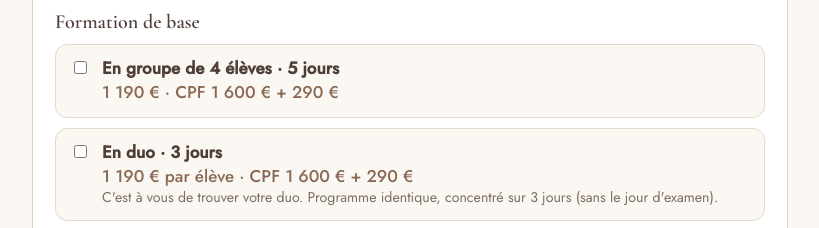
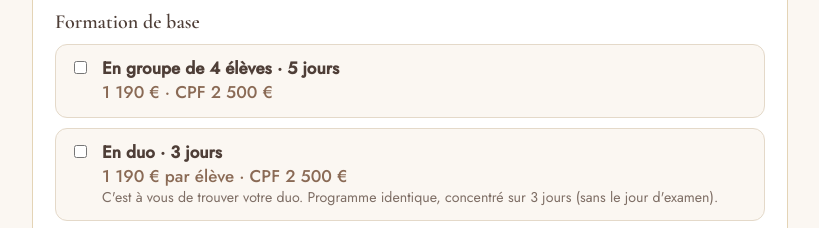
Before and after one commit to juliecreationgles/juliecreationgles.github.io, a plain HTML site: page inscription.html in a window 1280 px wide. Shown: the part 1567-1795 px from the top of the page, without its empty margins (230-1049 px from the left). Drawn offline with nearby package versions, Linux system fonts and the light colour scheme.

Commit message:
Update pricing details for training programs

```diff
--- a/inscription.html
+++ b/inscription.html
@@ -56,8 +56,8 @@ var FORM='https://docs.google.com/forms/d/e/1FAIpQLSf359fmJnEunw0QHTfEWp3EVXIY7n
 var E={nom:'1465920293',prenom:'1628951171',ent:'2007569855',tel:'638788175',mail:'848055530',adr:'957127243',ville:'1967326642',naiss:'1722846103',bases:'595580456',perf:'1039470647',popit:'1385463453',amandes:'408503881',fin:'950250728',dates:'933647042',niveau:'1550553133',idnum:'1141352932',ft:'1808531716',handi:'2068296360',notes:'821350475'};
 var G=[
 {k:'bases',t:'Formation de base',o:[
-['En groupe de 4 élèves "5 jours" 1190€ (CPF 1600€ + 290€)','En groupe de 4 élèves · 5 jours','1 190 € · CPF 1 600 € + 290 €',''],
-['En duo "3 jours" 1190€/élèves  (CPF 1600€ + 290€) (Attention c\'est à vous de trouver votre duo) Le programme est identique et concentré sur 3 jours, à l\'exception du dernier jour dédiée à l\'examen, non inclus dans les formations de 3 jours.','En duo · 3 jours','1 190 € par élève · CPF 1 600 € + 290 €','C\'est à vous de trouver votre duo. Programme identique, concentré sur 3 jours (sans le jour d\'examen).'],
+['En groupe de 4 élèves "5 jours" 1190€ (CPF 1600€ + 290€)','En groupe de 4 élèves · 5 jours','1 190 € · CPF 2 500 €',''],
+['En duo "3 jours" 1190€/élèves  (CPF 1600€ + 290€) (Attention c\'est à vous de trouver votre duo) Le programme est identique et concentré sur 3 jours, à l\'exception du dernier jour dédiée à l\'examen, non inclus dans les formations de 3 jours.','En duo · 3 jours','1 190 € par élève · CPF 2 500 €','C\'est à vous de trouver votre duo. Programme identique, concentré sur 3 jours (sans le jour d\'examen).'],
 ['En individuel "3jours" 1610€ (CPF 2500€ + 190€ ou 3000€ de CPF) Le programme est identique et concentré sur 3 jours, à l\'exception du dernier jour dédiée à l\'examen, non inclus dans les formations de 3 jours.','En individuel · 3 jours','1 610 € · CPF 2 500 € + 190 € ou 3 000 € de CPF','Programme identique, concentré sur 3 jours (sans le jour d\'examen).']]},
 {k:'perf',t:'Perfectionnement multi-techniques',o:[
 ['En groupe de 4 élèves "2jours" 550€ (CPF 1100€)','En groupe de 4 élèves · 2 jours','550 € · CPF 1 100 €',''],
```
